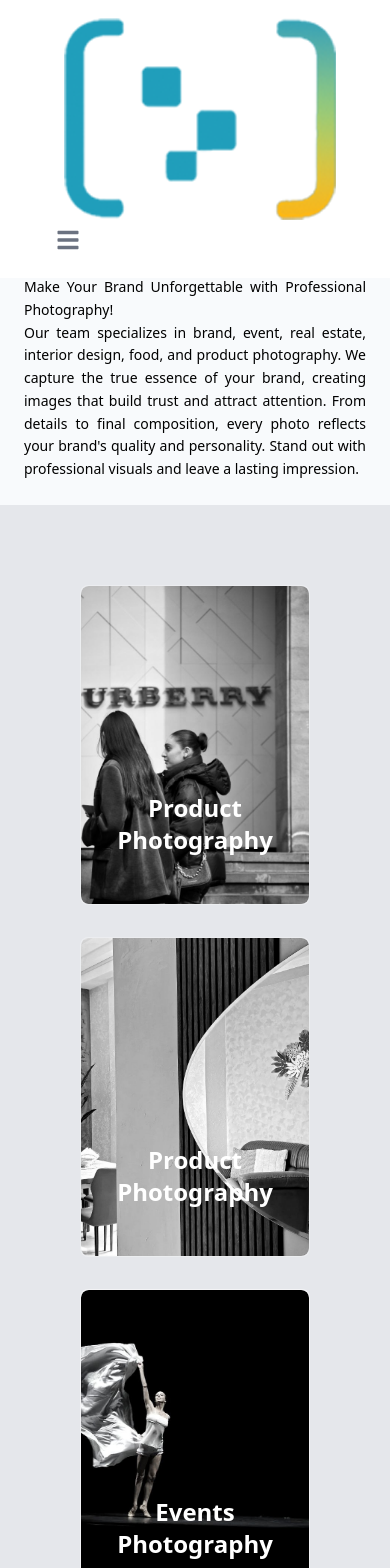
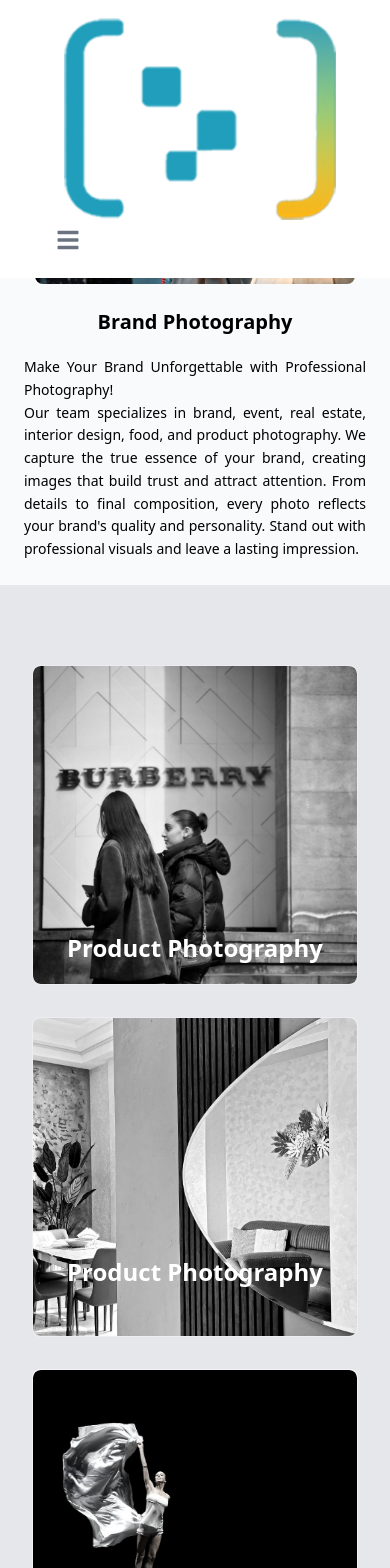
Before and after one commit to AmirBerenji/nophehGroup, a Next.js app: page /photography in a window 390 px wide. Shown: the top 1568 px of the page. Built offline with nearby package versions, Linux system fonts and the light colour scheme.

Commit message:
Change style

```diff
--- a/app/marketing/page.tsx
+++ b/app/marketing/page.tsx
@@ -6,7 +6,7 @@ export default function MarketinPage() {
       <div className="w-full bg-slate-50 p-6 sm:p-12 lg:p-28">
         <div className="grid grid-cols-1 lg:grid-cols-2 gap-6 max-w-6xl mx-auto items-center">
           {/* Image Section */}
-          <div className="flex justify-center lg:justify-end">
+          <div className="flex justify-center lg:justify-end mt-20 lg:mt-0">
             <Image
               src="/assets/marketing.jpg"
               alt="Photography"
--- a/app/photography/page.tsx
+++ b/app/photography/page.tsx
@@ -6,7 +6,7 @@ export default function PhotographyPage() {
         <div className="w-full bg-slate-50 p-6 sm:p-12 lg:p-28">
           <div className="grid grid-cols-1 lg:grid-cols-2 gap-6 max-w-6xl mx-auto items-center">
             {/* Image Section */}
-            <div className="flex justify-center lg:justify-end">
+            <div className="flex justify-center lg:justify-end mt-20 lg:mt-0">
               <img
                 src="/assets/brandphotography.jpg"
                 alt="Photography"
@@ -47,14 +47,14 @@ export default function PhotographyPage() {
         </div>
 
         {/* Content */}
-        <div className="relative z-10 w-full mx-auto px-20 py-0">
+        <div className="relative z-10 w-full mx-auto px-8 lg:px-20 py-0">
           <div className="grid grid-cols-1 lg:grid-cols-3 gap-8 lg:gap-12">
             {/* Product Photography */}
 
             <div
               className="relative min-h-80 bg-white
             bg-opacity-10 backdrop-blur-sm
-            rounded-lg p-8 hover:bg-opacity-20 transition-all
+            rounded-lg p-1 hover:bg-opacity-20 transition-all
             duration-300 border border-white border-opacity-20 overflow-hidden"
             >
               {/* Background Image with Opacity */}
--- a/app/webdesign/page.tsx
+++ b/app/webdesign/page.tsx
@@ -6,7 +6,7 @@ export default function SocialMediaPage() {
       <div className="w-full bg-slate-50 p-6 sm:p-12 lg:p-28">
         <div className="grid grid-cols-1 lg:grid-cols-2 gap-6 max-w-6xl mx-auto items-center">
           {/* Image Section */}
-          <div className="flex justify-center lg:justify-end">
+          <div className="flex justify-center lg:justify-end mt-20 lg:mt-0">
             <Image
               src="/assets/websitedesign.jpg"
               alt="Photography"
```
